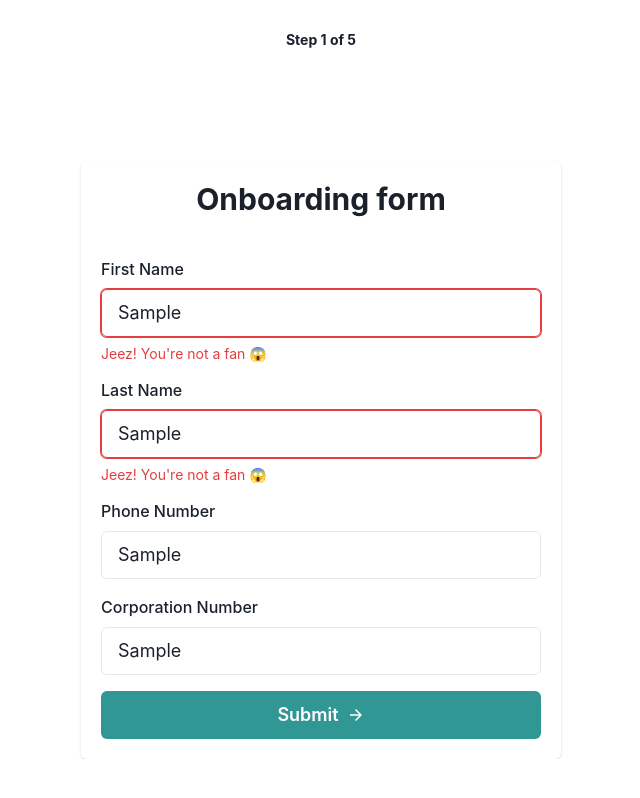
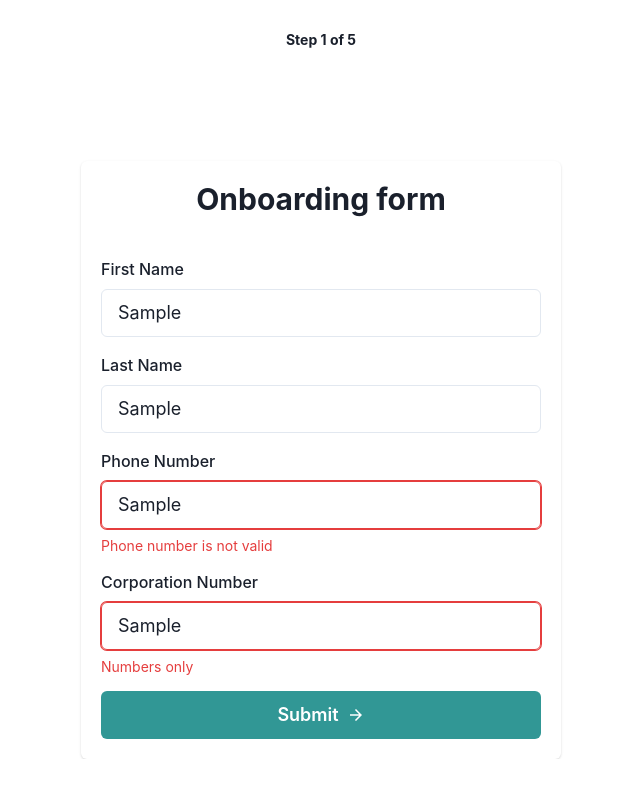
Before and after one commit to jaksa-b/onboarding-form, a Next.js app: page /onboarding in a window 1280 px wide. Both pictures are taken after typing "Sample", "Sample", "Sample", "Sample" into the empty fields and a click on the button "Submit". Shown: the whole page, without its empty margins (319-959 px from the left). Built offline with nearby package versions, Linux system fonts and the light colour scheme.

Commit message:
add onboarding form validation

```diff
--- a/app/onboarding/page.tsx
+++ b/app/onboarding/page.tsx
@@ -1,5 +1,5 @@
 "use client";
-import React, { useState } from "react";
+import React from "react";
 import {
   FormControl,
   FormLabel,
@@ -15,19 +15,30 @@ import {
 } from "@chakra-ui/react";
 import { Field, Form, Formik } from "formik";
 import { ArrowForwardIcon } from "@chakra-ui/icons";
+import * as Yup from "yup";
 
 const Onboarding = () => {
-  const [input, setInput] = useState("");
+  const phoneRegExp =
+    /^[+][1]\(?([0-9]{3})\)?[-. ]?([0-9]{3})[-. ]?([0-9]{4})$/;
 
-  function validateName(value) {
-    let error;
-    if (!value) {
-      error = "Name is required";
-    } else if (value.toLowerCase() !== "naruto") {
-      error = "Jeez! You're not a fan 😱";
-    }
-    return error;
-  }
+  const SignupSchema = Yup.object().shape({
+    firstName: Yup.string()
+      .min(2, "Too Short!")
+      .max(50, "Too Long!")
+      .required("Required"),
+    lastName: Yup.string()
+      .min(2, "Too Short!")
+      .max(50, "Too Long!")
+      .required("Required"),
+    phone: Yup.string()
+      .matches(phoneRegExp, "Phone number is not valid")
+      .required("Required"),
+    corporationNumber: Yup.string()
+      .matches(/^[0-9]*$/, "Numbers only")
+      .min(9, "Please enter 9 digit number")
+      .max(9, "Too long, please enter 9 digit number")
+      .required("Required"),
+  });
 
   return (
     <Container maxW="lg">
@@ -42,7 +53,13 @@ const Onboarding = () => {
         </CardHeader>
         <CardBody>
           <Formik
-            initialValues={{ firstName: "", lastName: "" }}
+            initialValues={{
+              firstName: "",
+              lastName: "",
+              phone: "",
+              corporationNumber: "",
+            }}
+            validationSchema={SignupSchema}
             onSubmit={(values, actions) => {
               setTimeout(() => {
                 alert(JSON.stringify(values, null, 2));
@@ -53,7 +70,7 @@ const Onboarding = () => {
             {(props) => (
               <Form>
                 <Grid gap={4}>
-                  <Field name="firstName" validate={validateName}>
+                  <Field name="firstName">
                     {({ field, form }) => (
                       <FormControl
                         isInvalid={
@@ -74,7 +91,7 @@ const Onboarding = () => {
                     )}
                   </Field>
 
-                  <Field name="lastName" validate={validateName}>
+                  <Field name="lastName">
                     {({ field, form }) => (
                       <FormControl
                         isInvalid={
@@ -95,23 +112,21 @@ const Onboarding = () => {
                     )}
                   </Field>
 
-                  <Field name="phoneNumber">
+                  <Field name="phone">
                     {({ field, form }) => (
                       <FormControl
-                        isInvalid={
-                          form.errors.phoneNumber && form.touched.phoneNumber
-                        }
+                        isInvalid={form.errors.phone && form.touched.phone}
                       >
-                        <FormLabel htmlFor="last-name">Phone Number</FormLabel>
+                        <FormLabel htmlFor="phone-number">
+                          Phone Number
+                        </FormLabel>
                         <Input
                           {...field}
                           size="lg"
                           placeholder="Enter number"
                           id="phone-number"
                         />
-                        <FormErrorMessage>
-                          {form.errors.phoneNumber}
-                        </FormErrorMessage>
+                        <FormErrorMessage>{form.errors.phone}</FormErrorMessage>
                       </FormControl>
                     )}
                   </Field>
--- a/app/page.tsx
+++ b/app/page.tsx
@@ -5,8 +5,8 @@ export default function Home() {
   return (
     <div>
       <main>
-        <Container width="sm" mt={16}>
-          <Heading p={4}>Home</Heading>
+        <Container width="sm" mt={52}>
+          <Heading p={4}>Home page</Heading>
           <Link href="/onboarding">
             <Button colorScheme="teal" size="lg" width="100%">
               Start Onboarding
--- a/package.json
+++ b/package.json
@@ -20,7 +20,8 @@
     "framer-motion": "^11.11.7",
     "next": "14.2.15",
     "react": "^18",
-    "react-dom": "^18"
+    "react-dom": "^18",
+    "yup": "^1.4.0"
   },
   "devDependencies": {
     "@testing-library/jest-dom": "^6.5.0",
```
Also changed, not shown: 1 other file (tests, documents, lock files or other folders).
